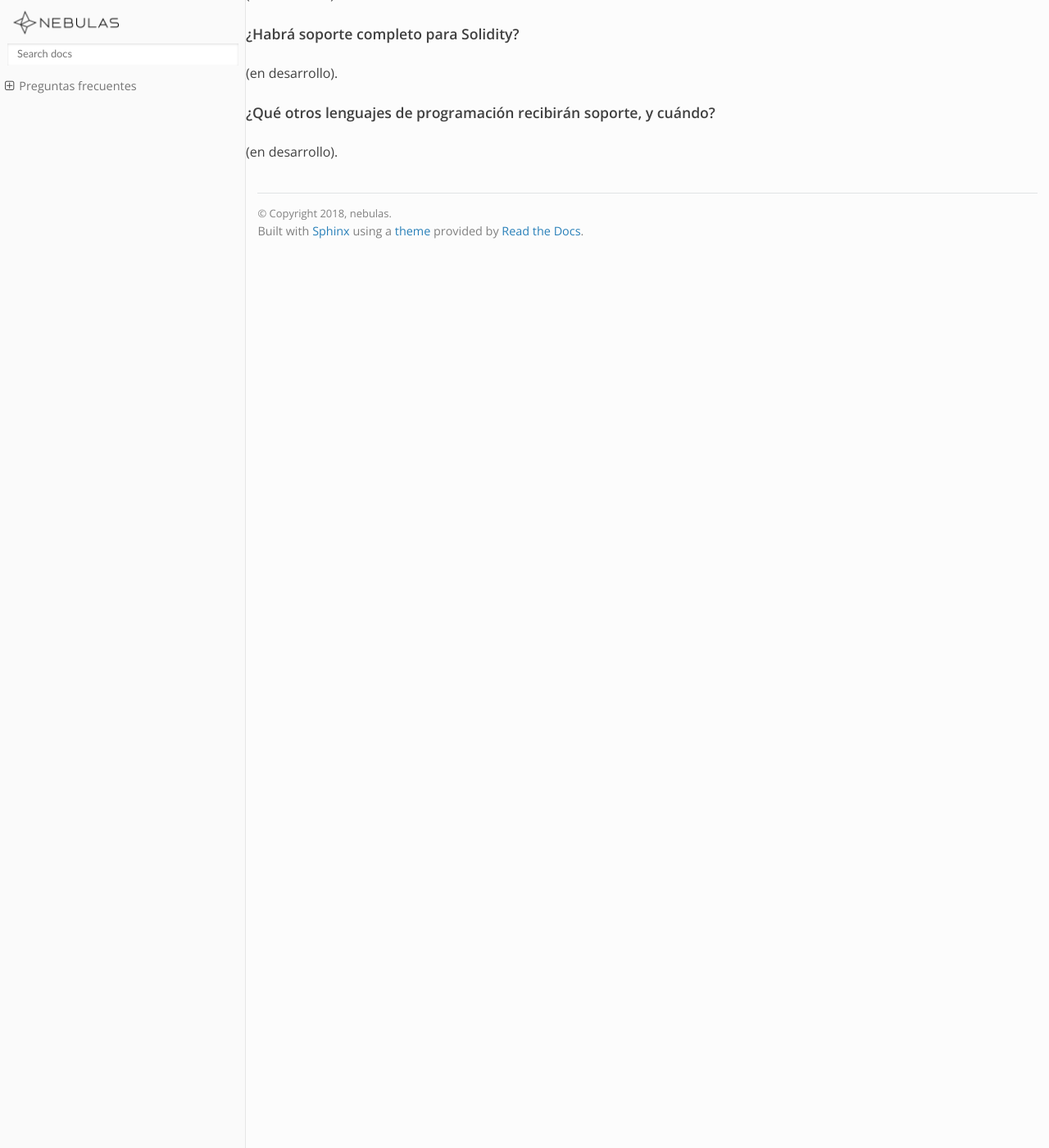
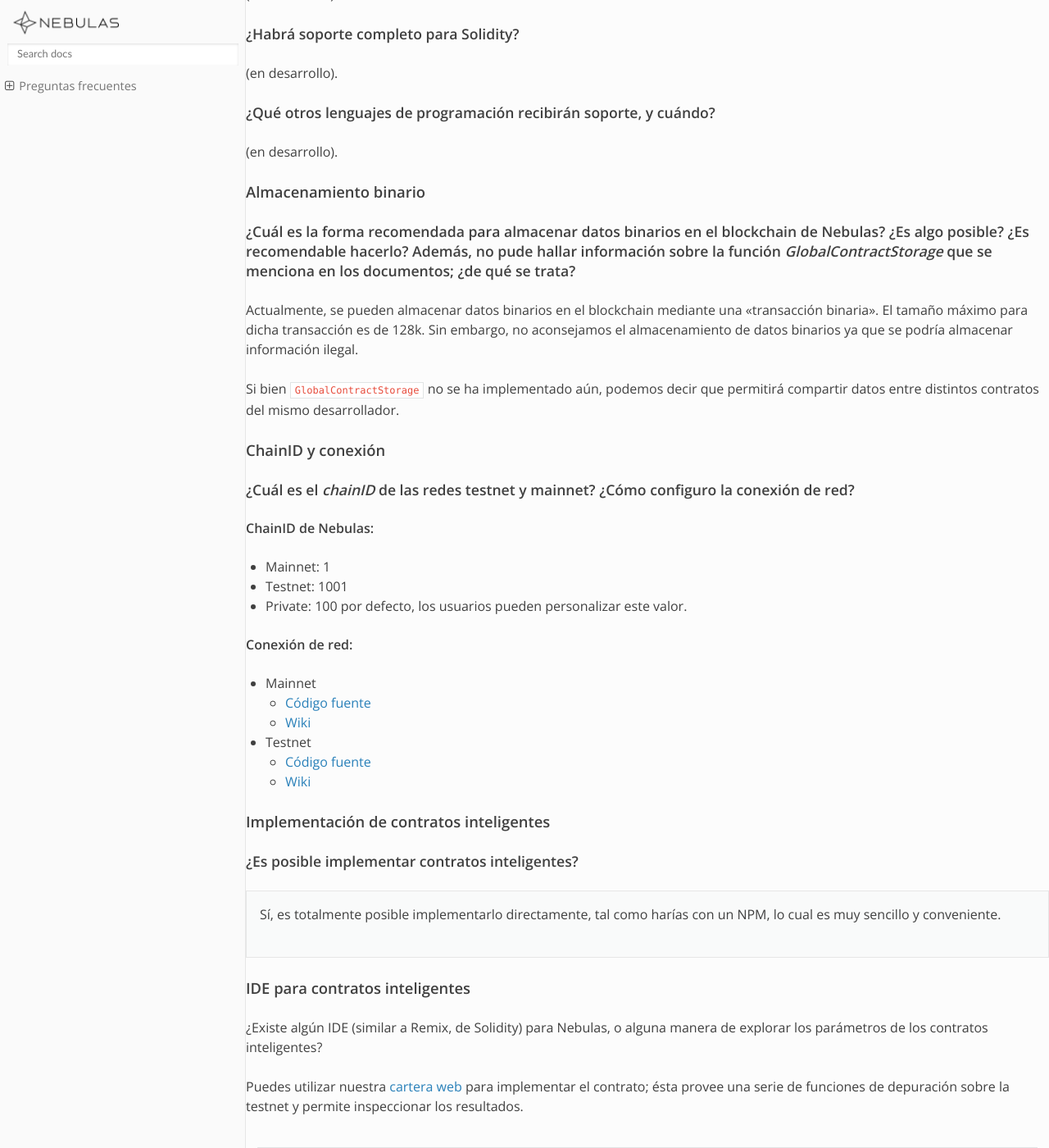
Before and after one commit to nebulasio/nebdocs, a Sphinx documentation site: the page built from docs/go-nebulas/faq.md, in a window 1280 px wide and 1400 px high, scrolled down 5894 px. Shown: the whole window at 82% size. Built offline with Sphinx 7.4.7 and the Read the Docs theme 2.0.0, drawn with Linux system fonts in a browser that asks for light colours; pages that are not in the unit, such as notebooks, are missing from menus; before the commit the page ends 6225 px from its top, so only the background shows below that.

Commit message:
--dry-run

```diff
--- a/docs/go-nebulas/faq.md
+++ b/docs/go-nebulas/faq.md
@@ -224,44 +224,41 @@ La unidad mínima de NAS es 1E-18 (0,000000000000000001 NAS).
 
 (en desarrollo).
 
-<!--
-##### Almacenamiento binario
+#### Almacenamiento binario
 
-What is recommended way to store binary data in Nebulas blockchain? Is it possible at all? Do you encourage such use of blockchain? Also, i couldn't find information regarding GlobalContractStorage mentioned in docs, what is it?
+##### ¿Cuál es la forma recomendada para almacenar datos binarios en el blockchain de Nebulas? ¿Es algo posible? ¿Es recomendable hacerlo? Además, no pude hallar información sobre la función _GlobalContractStorage_ que se menciona en los documentos; ¿de qué se trata?
 
-> Currently binary data can be stored on chain by binary transaction. The limit size of binary is 128k. But we don’t encourage storing data on the chain because the user might store some illegal data.
+Actualmente, se pueden almacenar datos binarios en el blockchain mediante una «transacción binaria». El tamaño máximo para dicha transacción es de 128k. Sin embargo, no aconsejamos el almacenamiento de datos binarios ya que se podría almacenar información ilegal.
 
-> `GlobalContractStorage`not currently implemented. It provides support for multiple contract sharing data for the same developer.
+Si bien `GlobalContractStorage` no se ha implementado aún, podemos decir que permitirá compartir datos entre distintos contratos del mismo desarrollador.
 
-##### ChainID & connect
+#### ChainID y conexión
 
-Can you tell us what the chainID of Mainnet and Testnet is? I have compiled the source code of our nebulas, but not even our test network?
+##### ¿Cuál es el _chainID_ de las redes testnet y mainnet? ¿Cómo configuro la conexión de red?
 
-> chainID of Nebulas:
+###### ChainID de Nebulas:
 
 * Mainnet: 1
 * Testnet: 1001
-* private: default 100, users can customize the values.
+* Private: 100 por defecto, los usuarios pueden personalizar este valor.
 
-> The network connection:
+###### Conexión de red:
 
-* Mainnet:
-  * source code:[master](https://github.com/nebulasio/go-nebulas/tree/master)
-  * wiki:[Mainnet](https://github.com/nebulasio/wiki/blob/master/mainnet.md)
-* Testnet:
-  * source code:[testnet](https://github.com/nebulasio/go-nebulas/tree/testnet)
-  * wiki:[Testnet](https://github.com/nebulasio/wiki/blob/master/testnet.md)
+* Mainnet
+    * [Código fuente](https://github.com/nebulasio/go-nebulas/tree/master)
+    * [Wiki](https://github.com/nebulasio/wiki/blob/master/mainnet.md)
+* Testnet
+    * [Código fuente](https://github.com/nebulasio/go-nebulas/tree/testnet)
+    * [Wiki](https://github.com/nebulasio/wiki/blob/master/testnet.md)
 
-##### smart contract deploy
+#### Implementación de contratos inteligentes
 
-Our smart contract deployment, I think is to submit all contract code directly, is the deployment method like this?
+##### ¿Es posible implementar contratos inteligentes?
 
-> Yeah, We can deploy the contract code directly, just as it is to release code to the NPM repository, which is very simple and convenient.
+> Sí, es totalmente posible implementarlo directamente, tal como harías con un NPM, lo cual es muy sencillo y conveniente.
 
-##### smart contract IDE
+#### IDE para contratos inteligentes
 
-We don't have any other smart contract ides, like solidity's "Remix"? Or is there documentation detailing which contract parameters can be obtained? \(because I need to implement the random number and realize the logic, I calculate the final random number according to the parameters of the network, so I may need some additional network parameters that will not be manipulated.\)
+¿Existe algún IDE (similar a Remix, de Solidity) para Nebulas, o alguna manera de explorar los parámetros de los contratos inteligentes?
 
-> You can use [web-wallet](https://github.com/nebulasio/web-wallet) to deploy the contract, it has test function to check the parameters and contract execution result.
-
--->
+Puedes utilizar nuestra [cartera web](https://github.com/nebulasio/web-wallet) para implementar el contrato; ésta provee una serie de funciones de depuración sobre la testnet y permite inspeccionar los resultados.
```
